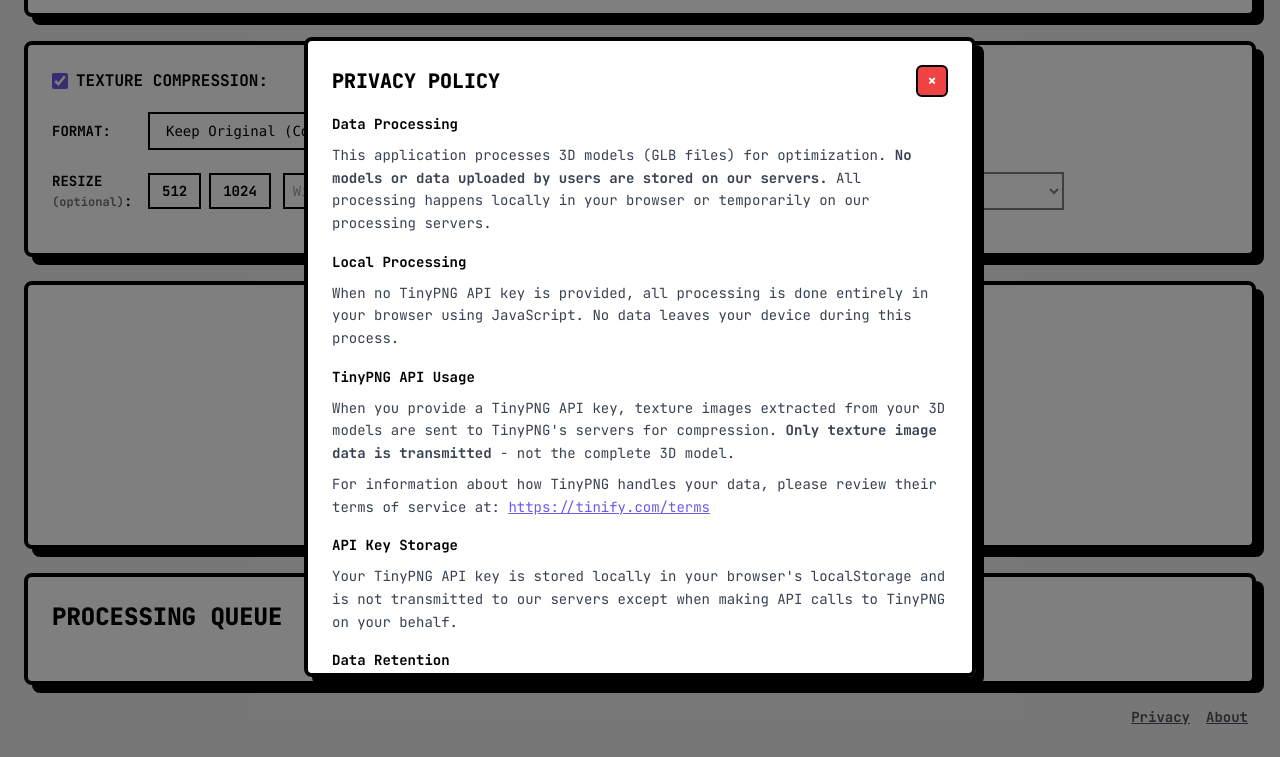
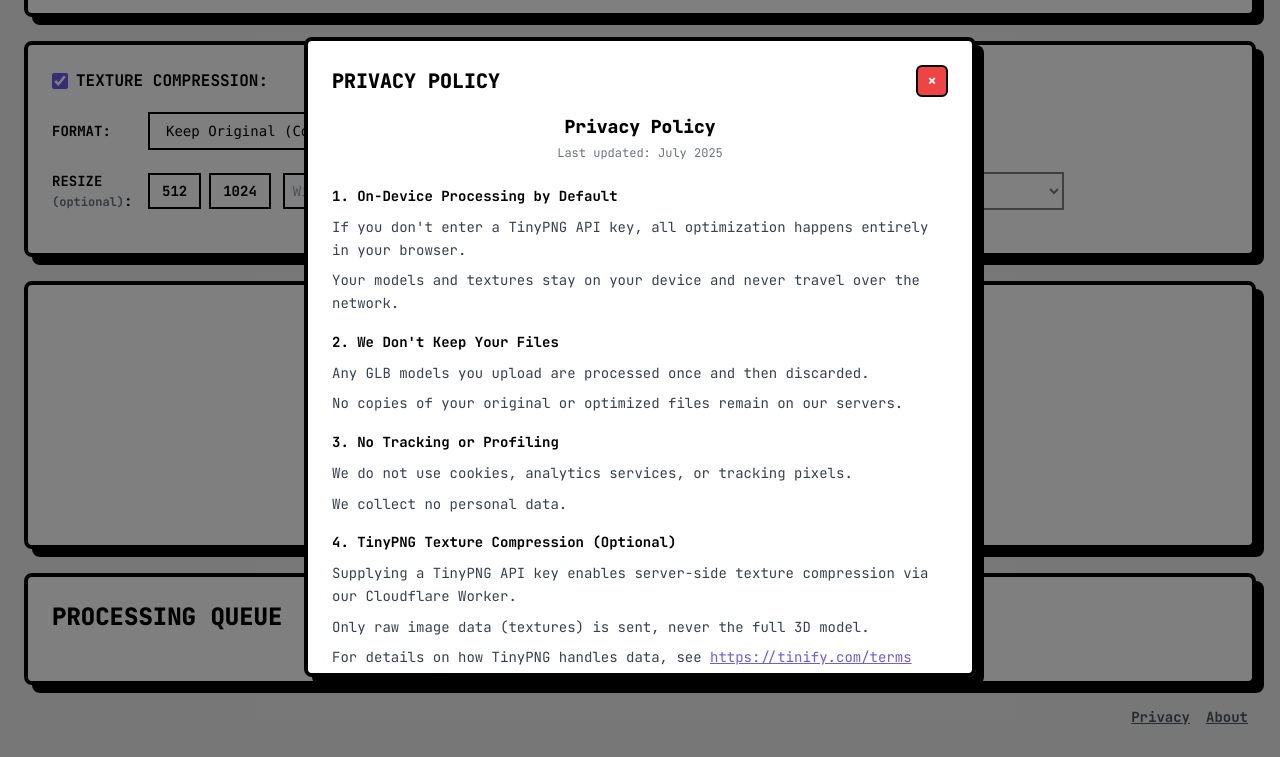
Before and after one commit to sweriko/smolglb, a website: page public/index.html in a window 1280 px wide. Both pictures are taken after a click on the button "Privacy". Shown: the part 141-898 px from the top of the page. Drawn offline with nearby package versions, Linux system fonts and the light colour scheme.

Commit message:
update policy

```diff
--- a/public/index.html
+++ b/public/index.html
@@ -301,54 +301,76 @@
             </div>
 
             <div class="space-y-4 text-sm leading-relaxed">
+                <div class="text-center mb-6">
+                    <h2 class="text-lg font-black text-black">Privacy Policy</h2>
+                    <p class="text-xs text-gray-500 mt-1">Last updated: July 2025</p>
+                </div>
+
                 <div>
-                    <h3 class="font-bold text-black mb-2">Data Processing</h3>
+                    <h3 class="font-bold text-black mb-2">1. On-Device Processing by Default</h3>
+                    <p class="text-gray-700 mb-2">
+                        If you don't enter a TinyPNG API key, all optimization happens entirely in your browser.
+                    </p>
                     <p class="text-gray-700">
-                        This application processes 3D models (GLB files) for optimization. <strong>No models or data uploaded by users are stored on our servers.</strong> All processing happens locally in your browser or temporarily on our processing servers.
+                        Your models and textures stay on your device and never travel over the network.
                     </p>
                 </div>
 
                 <div>
-                    <h3 class="font-bold text-black mb-2">Local Processing</h3>
+                    <h3 class="font-bold text-black mb-2">2. We Don't Keep Your Files</h3>
+                    <p class="text-gray-700 mb-2">
+                        Any GLB models you upload are processed once and then discarded.
+                    </p>
                     <p class="text-gray-700">
-                        When no TinyPNG API key is provided, all processing is done entirely in your browser using JavaScript. No data leaves your device during this process.
+                        No copies of your original or optimized files remain on our servers.
                     </p>
                 </div>
 
                 <div>
-                    <h3 class="font-bold text-black mb-2">TinyPNG API Usage</h3>
+                    <h3 class="font-bold text-black mb-2">3. No Tracking or Profiling</h3>
+                    <p class="text-gray-700 mb-2">
+                        We do not use cookies, analytics services, or tracking pixels.
+                    </p>
                     <p class="text-gray-700">
-                        When you provide a TinyPNG API key, texture images extracted from your 3D models are sent to TinyPNG's servers for compression. <strong>Only texture image data is transmitted</strong> - not the complete 3D model.
-                    </p>
-                    <p class="text-gray-700 mt-2">
-                        For information about how TinyPNG handles your data, please review their terms of service at: <a href="https://tinify.com/terms" target="_blank" class="text-[#6C5CE7] underline hover:text-[#5a4fcf]">https://tinify.com/terms</a>
+                        We collect no personal data.
                     </p>
                 </div>
 
                 <div>
-                    <h3 class="font-bold text-black mb-2">API Key Storage</h3>
+                    <h3 class="font-bold text-black mb-2">4. TinyPNG Texture Compression (Optional)</h3>
+                    <p class="text-gray-700 mb-2">
+                        Supplying a TinyPNG API key enables server-side texture compression via our Cloudflare Worker.
+                    </p>
+                    <p class="text-gray-700 mb-2">
+                        Only raw image data (textures) is sent, never the full 3D model.
+                    </p>
                     <p class="text-gray-700">
-                        Your TinyPNG API key is stored locally in your browser's localStorage and is not transmitted to our servers except when making API calls to TinyPNG on your behalf.
+                        For details on how TinyPNG handles data, see <a href="https://tinify.com/terms" target="_blank" class="text-[#6C5CE7] underline hover:text-[#5a4fcf]">https://tinify.com/terms</a>
                     </p>
                 </div>
 
                 <div>
-                    <h3 class="font-bold text-black mb-2">Data Retention</h3>
+                    <h3 class="font-bold text-black mb-2">5. Your API Key Stays Local</h3>
+                    <p class="text-gray-700 mb-2">
+                        Your TinyPNG key is saved only in your browser's localStorage.
+                    </p>
                     <p class="text-gray-700">
-                        We do not retain any user data, models, or processed files. All data is temporarily processed and immediately returned to your browser.
+                        We forward it to TinyPNG only when you compress textures.
                     </p>
                 </div>
 
                 <div>
-                    <h3 class="font-bold text-black mb-2">Analytics & Tracking</h3>
+                    <h3 class="font-bold text-black mb-2">6. Zero Data Retention</h3>
                     <p class="text-gray-700">
-                        This application does not use cookies, tracking pixels, or analytics services. No personal information is collected.
+                        We do not store any user data, models, or processed outputs beyond the immediate optimization request.
                     </p>
                 </div>
 
-                <div class="text-xs text-gray-500 pt-4 border-t border-gray-200">
-                    <p>This privacy policy applies to the smol GLB application. For questions or concerns, please contact us via the linked social media accounts.</p>
-                    <p class="mt-2">Last updated: December 2024</p>
+                <div class="pt-4 border-t border-gray-200">
+                    <h3 class="font-bold text-black mb-2">Questions?</h3>
+                    <p class="text-gray-700">
+                        You can dm me on X <a href="https://x.com/sweriko" target="_blank" class="text-[#6C5CE7] underline hover:text-[#5a4fcf]">@sweriko</a>
+                    </p>
                 </div>
             </div>
         </div>
@@ -367,10 +389,10 @@
             <div class="text-sm leading-relaxed">
                 <div class="space-y-3 text-gray-700">
                     <p>
-                        Hi! my name is Erik, and I am currently working on an ambitious browser game called <a href="https://westwelt.com" target="_blank" class="text-[#6C5CE7] underline hover:text-[#5a4fcf]">westwelt.com</a>.
+                        Hi! my name is Erik, and I am currently working on a browser game called<br><a href="https://westwelt.com" target="_blank" class="text-[#6C5CE7] underline hover:text-[#5a4fcf]">westwelt.com</a>.
                     </p>
                     <p>
-                        I also love building tools!
+                        I also like building tools!
                     </p>
                     <p class="flex items-center gap-2">
                         You can follow my journey on
```
